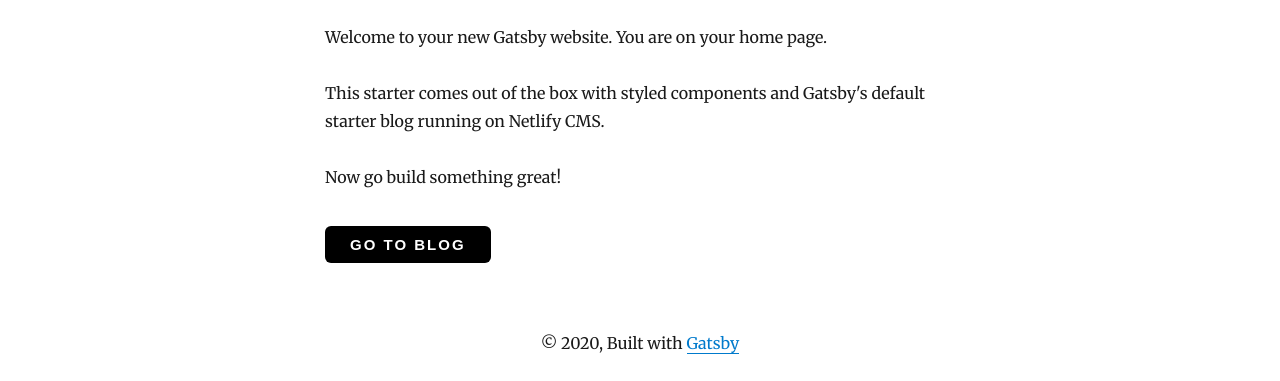
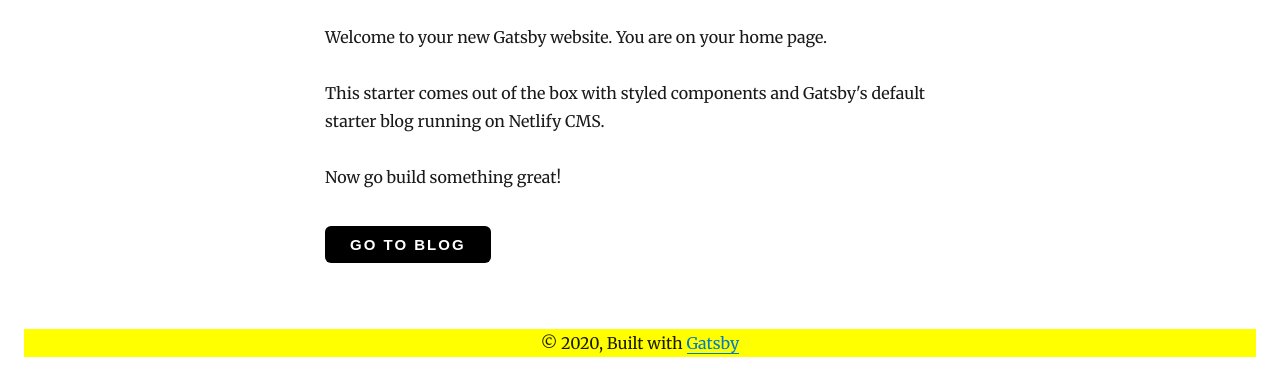
Before and after one commit to jeffknerr/my-blog, a Gatsby site: page / in a window 1280 px wide. Shown: the part 726-1107 px from the top of the page. Built offline with nearby package versions, Linux system fonts and the light colour scheme; Gatsby itself is replaced by a stand-in of ours; some packages are replaced by stand-ins of ours.

Commit message:
playing with css stuff

```diff
--- a/gatsby-config.js
+++ b/gatsby-config.js
@@ -1,12 +1,12 @@
 module.exports = {
   siteMetadata: {
     // edit below
-    title: `Gatsby Starter Personal Blog`,
-    author: `Gatsby`,
+    title: `Gatsby JK Starter Personal Blog`,
+    author: `JMK`,
     description: `A starter personal blog with styled components, dark mode, and Netlify CMS.`,
     siteUrl: `https://gatsby-starter-blog-demo.netlify.com/`,
     social: {
-      twitter: `gatsbyjs`,
+      twitter: `jeffknerr`,
     },
   },
   plugins: [
--- a/src/components/layout.js
+++ b/src/components/layout.js
@@ -83,6 +83,11 @@ const Wrapper = styled.div`
 const Footer = styled.footer`
   text-align: center;
   margin: 24px;
+  a:link { text-decoration: none; }
+  a:hover { color: pink; text-decoration: none; }
+  a:visited { text-decoration: none; }
+  a:active { text-decoration: none; }
+  background-color: yellow;
 `
 
 export default Layout
```
